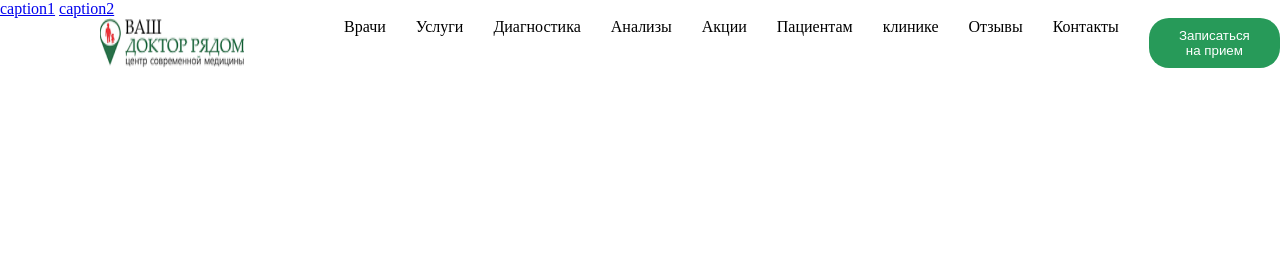
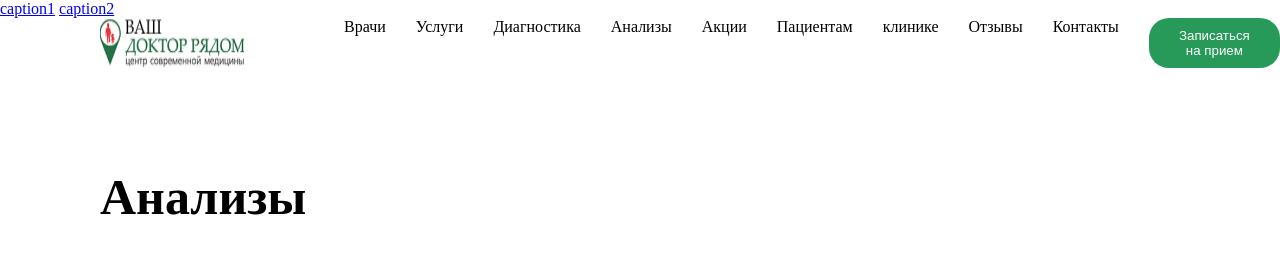
Before and after one commit to abulqosimibroimov5/home-task-16-teamlead, a plain HTML site: page index.html in a window 1280 px wide. Drawn offline with Linux system fonts and the light colour scheme.

Commit message:
salom3-salom4

```diff
--- a/index.html
+++ b/index.html
@@ -24,5 +24,8 @@
             <button class="salom2">Записаться на прием</button>
         </div>
     </div>
+    <div class="salom3">
+        <h1 class="salom4">Анализы</h1>
+    </div>
 </body>
 </html>
--- a/style.css
+++ b/style.css
@@ -17,3 +17,10 @@
     border: none;
     border-radius: 20px;
 }
+.salom3{
+    margin-top: 100px;
+    margin-left: 100px;
+}
+.salom4{
+    font-size: 50px;
+}
```
Also changed, not shown: image 4.png (added).
